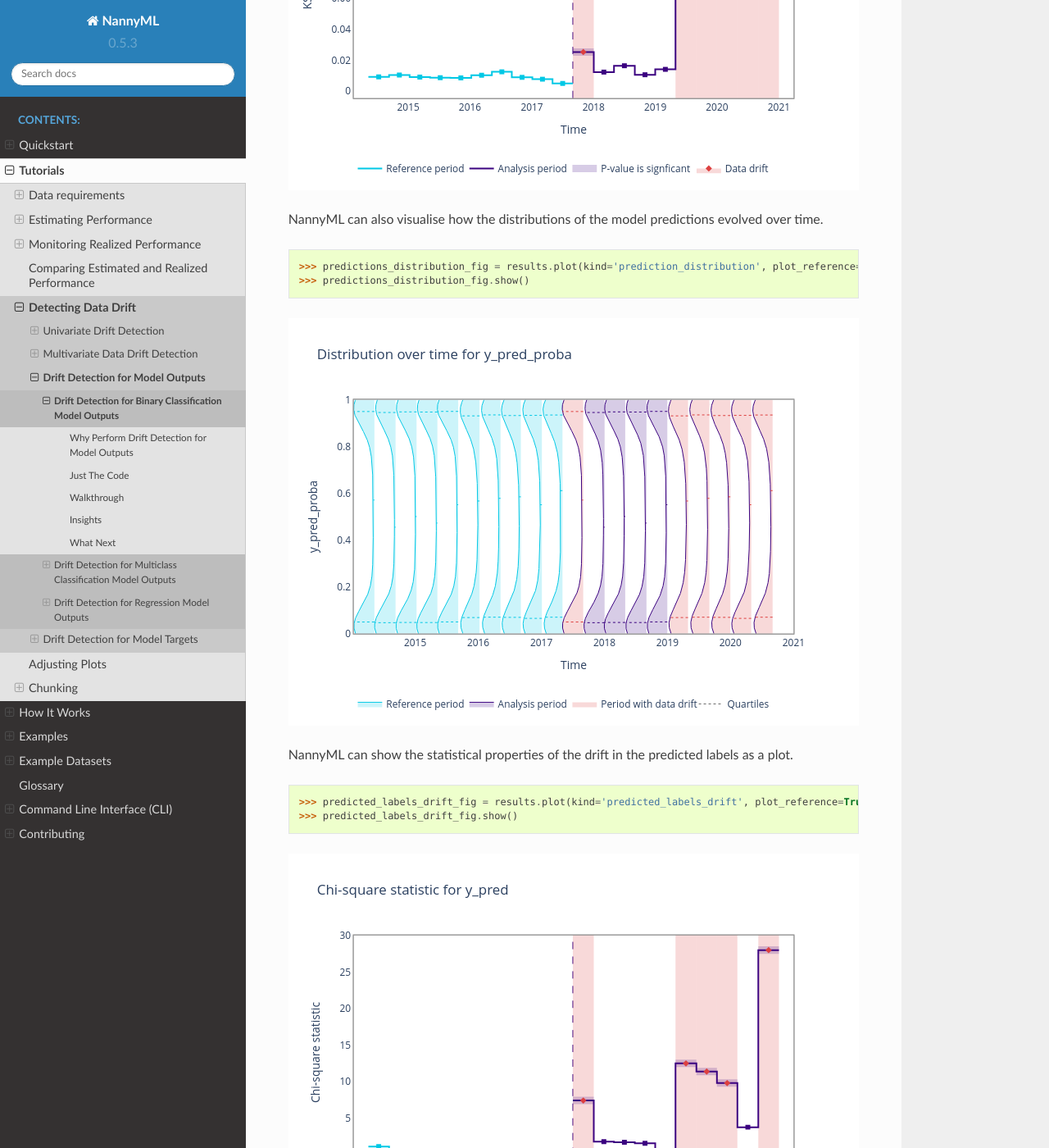
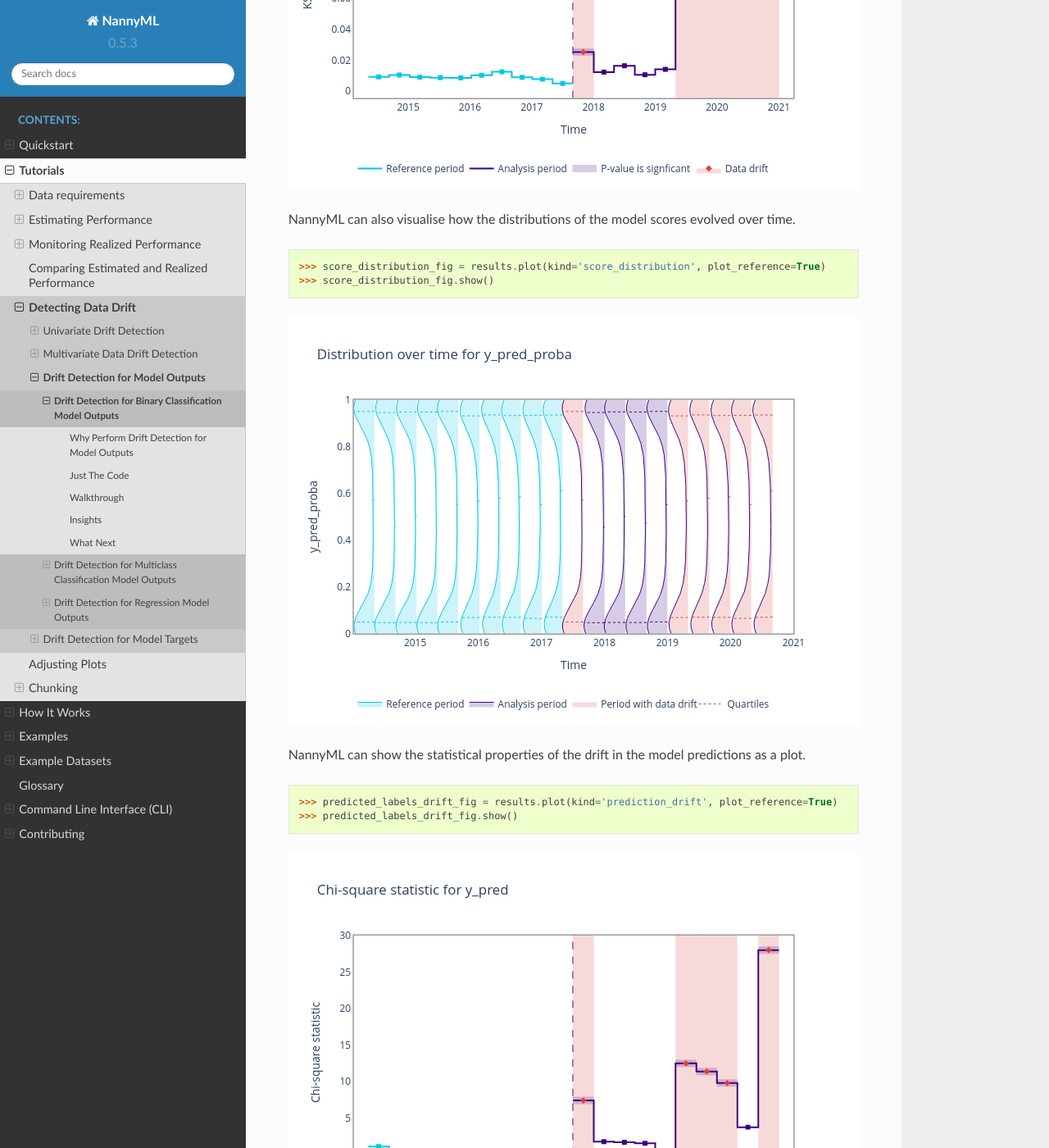
Before and after one commit to NannyML/nannyml, a Sphinx documentation site: the page built from docs/tutorials/detecting_data_drift/model_outputs/drift_detection_for_binary_classification_model_outputs.rst, in a window 1280 px wide and 1400 px high, scrolled down 2977 px. Shown: the whole window at 82% size. Built offline with Sphinx 7.4.7 and the Read the Docs theme 2.0.0, drawn with Linux system fonts in a browser that asks for light colours; pages that are not in the unit, such as notebooks, are missing from menus; some of the changed text lies outside the part shown.

Commit message:
Renamed plotting kinds for model output drift (+ updated docs)

```diff
--- a/docs/quick.rst
+++ b/docs/quick.rst
@@ -312,10 +312,10 @@ There is also functionality for visualizing data drift for model outputs. We can
     >>> calc.fit(reference)
     >>> results = calc.calculate(analysis)
 
-    >>> figure = results.plot(kind='prediction_drift', plot_reference=True)
+    >>> figure = results.plot(kind='score_drift', plot_reference=True)
     >>> figure.show()
 
-.. image:: ./_static/drift-guide-predictions.svg
+.. image:: ./_static/drift-guide-score-drift.svg
 
 More complex data drift cases can get detected by Data Reconstruction with PCA. For more information
 see :ref:`Data Reconstruction with PCA<data-reconstruction-pca>`.
--- a/docs/tutorials/detecting_data_drift/model_outputs/drift_detection_for_binary_classification_model_outputs.rst
+++ b/docs/tutorials/detecting_data_drift/model_outputs/drift_detection_for_binary_classification_model_outputs.rst
@@ -37,11 +37,11 @@ Just The Code
     >>>
     >>> display(results.data)
     >>>
-    >>> predicted_labels_drift_fig = results.plot(kind='predicted_labels_drift', plot_reference=True)
-    >>> predicted_labels_drift_fig.show()
+    >>> score_drift_fig = results.plot(kind='score_drift', plot_reference=True)
+    >>> score_drift_fig.show()
     >>>
-    >>> predicted_labels_distribution_fig = results.plot(kind='predicted_labels_distribution', plot_reference=True)
-    >>> predicted_labels_distribution_fig.show()
+    >>> score_distribution_fig = results.plot(kind='score_distribution', plot_reference=True)
+    >>> score_distribution_fig.show()
     >>>
     >>> prediction_drift_fig = results.plot(kind='prediction_drift', plot_reference=True)
     >>> prediction_drift_fig.show()
@@ -132,41 +132,42 @@ We can then display the results in a table, or as plots.
 |  9 | [45000:49999] |         45000 |       49999 | 2020-09-01 02:46:13 | 2021-01-01 04:29:32 |          |    27.99      |            0     | True           |               0.05 |              0.13752 |                  0     | True                 |                     0.05 |
 +----+---------------+---------------+-------------+---------------------+---------------------+----------+---------------+------------------+----------------+--------------------+----------------------+------------------------+----------------------+--------------------------+
 
-NannyML can show the statistical properties of the drift in model outputs as a plot.
+NannyML can show the statistical properties of the drift in model scores as a plot.
 
 .. code-block:: python
 
-    >>> predictions_drift_fig = results.plot(kind='prediction_drift', plot_reference=True)
-    >>> predictions_drift_fig.show()
+    >>> score_drift_fig = results.plot(kind='score_drift', plot_reference=True)
+    >>> score_drift_fig.show()
 
-.. image:: /_static/drift-guide-predictions.svg
+.. image:: /_static/drift-guide-score-drift.svg
+
+NannyML can also visualise how the distributions of the model scores evolved over time.
+
+.. code-block:: python
+
+    >>> score_distribution_fig = results.plot(kind='score_distribution', plot_reference=True)
+    >>> score_distribution_fig.show()
+
+
+.. image:: /_static/drift-guide-score-distribution.svg
+
+NannyML can show the statistical properties of the drift in the model predictions as a plot.
+
+.. code-block:: python
+
+    >>> predicted_labels_drift_fig = results.plot(kind='prediction_drift', plot_reference=True)
+    >>> predicted_labels_drift_fig.show()
+
+.. image:: /_static/drift-guide-prediction-drift.svg
 
 NannyML can also visualise how the distributions of the model predictions evolved over time.
 
 .. code-block:: python
 
-    >>> predictions_distribution_fig = results.plot(kind='prediction_distribution', plot_reference=True)
-    >>> predictions_distribution_fig.show()
-
-.. image:: /_static/drift-guide-predictions-joyplot.svg
-
-NannyML can show the statistical properties of the drift in the predicted labels as a plot.
-
-.. code-block:: python
-
-    >>> predicted_labels_drift_fig = results.plot(kind='predicted_labels_drift', plot_reference=True)
-    >>> predicted_labels_drift_fig.show()
-
-.. image:: /_static/drift-guide-predicted-labels.svg
-
-NannyML can also visualise how the distributions of the predicted labels evolved over time.
-
-.. code-block:: python
-
-    >>> predicted_labels_distribution_fig = results.plot(kind='predicted_labels_distribution', plot_reference=True)
+    >>> predicted_labels_distribution_fig = results.plot(kind='prediction_distribution', plot_reference=True)
     >>> predicted_labels_distribution_fig.show()
 
-.. image:: /_static/drift-guide-predicted-labels-barchart.svg
+.. image:: /_static/drift-guide-prediction-distribution.svg
 
 
 Insights
```
Also changed, not shown: docs/tutorials/detecting_data_drift/model_outputs/drift_detection_for_multiclass_classification_model_outputs.rst (+18 -18 lines), docs/_static/drift-guide-prediction-distribution.svg (renamed from docs/_static/drift-guide-predicted-labels-barchart.svg), docs/_static/drift-guide-prediction-drift.svg (renamed from docs/_static/drift-guide-predicted-labels.svg), docs/_static/drift-guide-score-distribution.svg (renamed from docs/_static/drift-guide-predictions-joyplot.svg), docs/_static/drift-guide-score-drift.svg (renamed from docs/_static/drift-guide-predictions.svg), docs/_static/tutorials/detecting_data_drift/model_outputs/multiclass/drift-guide-prediction-distribution.svg (renamed from docs/_static/tutorials/detecting_data_drift/model_outputs/multiclass/drift-guide-predicted-labels-distribution.svg), docs/_static/tutorials/detecting_data_drift/model_outputs/multiclass/drift-guide-prediction-drift.svg (renamed from docs/_static/tutorials/detecting_data_drift/model_outputs/multiclass/drift-guide-predicted-labels-drift.svg), docs/_static/tutorials/detecting_data_drift/model_outputs/multiclass/drift-guide-score-distribution-highstreet_card.svg (renamed from docs/_static/tutorials/detecting_data_drift/model_outputs/multiclass/drift-guide-prediction-distribution-highstreet_card.svg), docs/_static/tutorials/detecting_data_drift/model_outputs/multiclass/drift-guide-score-distribution-prepaid_card.svg (renamed from docs/_static/tutorials/detecting_data_drift/model_outputs/multiclass/drift-guide-prediction-distribution-prepaid_card.svg), docs/_static/tutorials/detecting_data_drift/model_outputs/multiclass/drift-guide-score-distribution-upmarket_card.svg (renamed from docs/_static/tutorials/detecting_data_drift/model_outputs/multiclass/drift-guide-prediction-distribution-upmarket_card.svg), docs/_static/tutorials/detecting_data_drift/model_outputs/multiclass/drift-guide-score-drift-highstreet_card.svg (renamed from docs/_static/tutorials/detecting_data_drift/model_outputs/multiclass/drift-guide-prediction-drift-highstreet_card.svg), docs/_static/tutorials/detecting_data_drift/model_outputs/multiclass/drift-guide-score-drift-prepaid_card.svg (renamed from docs/_static/tutorials/detecting_data_drift/model_outputs/multiclass/drift-guide-prediction-drift-prepaid_card.svg), docs/_static/tutorials/detecting_data_drift/model_outputs/multiclass/drift-guide-score-drift-upmarket_card.svg (renamed from docs/_static/tutorials/detecting_data_drift/model_outputs/multiclass/drift-guide-prediction-drift-upmarket_card.svg), 1 other file.
